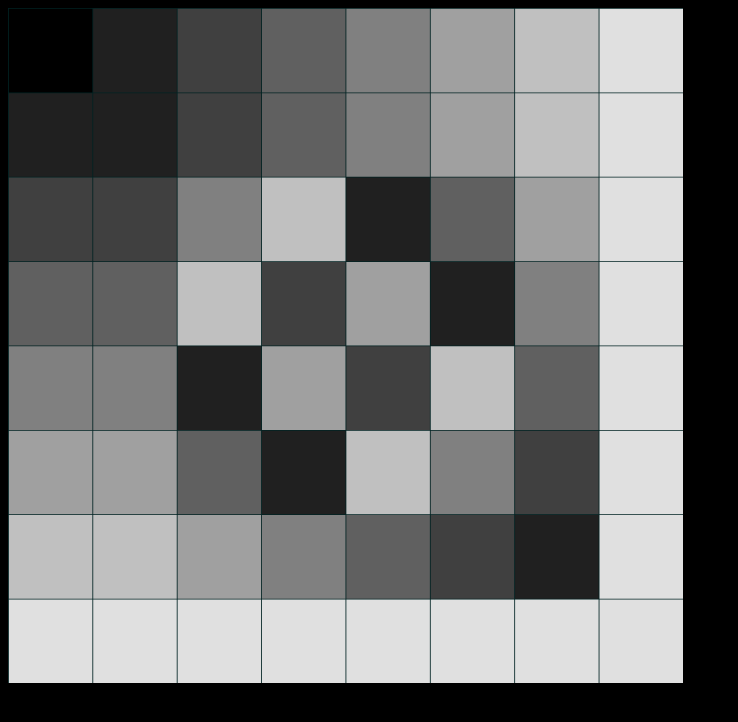
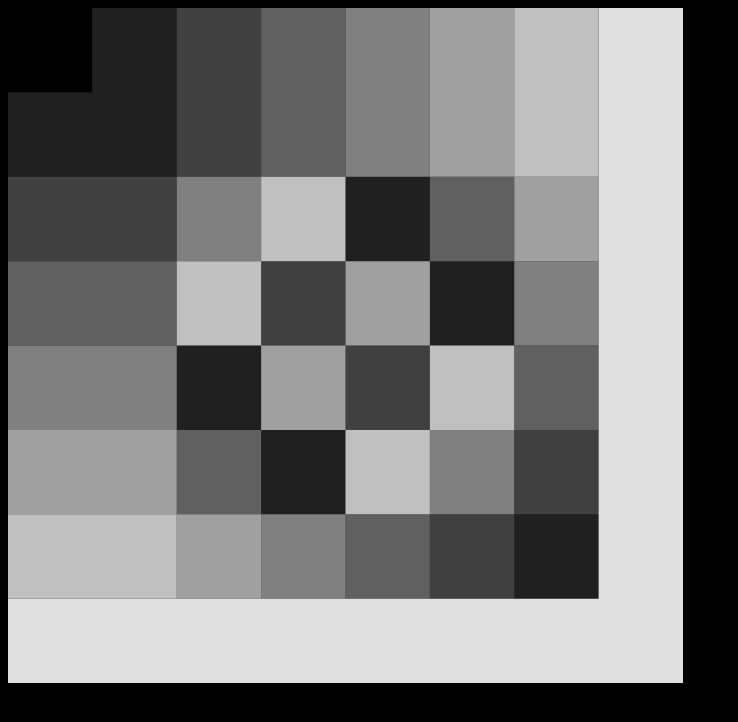
Before and after one commit to j1george/j1george.github.io, a plain HTML site: page experimental/vedic_square_hex.html in a window 1280 px wide. Shown: the whole page, without its empty margins (0-738 px from the left). Drawn offline with Linux system fonts and the light colour scheme.

Commit message:
adjust padding

```diff
--- a/experimental/vedic_square_hex.html
+++ b/experimental/vedic_square_hex.html
@@ -18,7 +18,10 @@
                     let hash = {};
                     for (let i = 0; i < k; i++) {
                         for (let j = 0; j < k; j++) {
-                            const cellPadding = (canvas.width / k) * 0.01
+                            var cellPadding = (canvas.width / k) * 0.01
+                            cellPadding = cellPadding < 1 ? 0 : cellPadding
+
+                            console.log('pad', cellPadding)
                             const cellLength = (canvas.width / k) - cellPadding
                             const dist = cellLength+cellPadding
 
```
